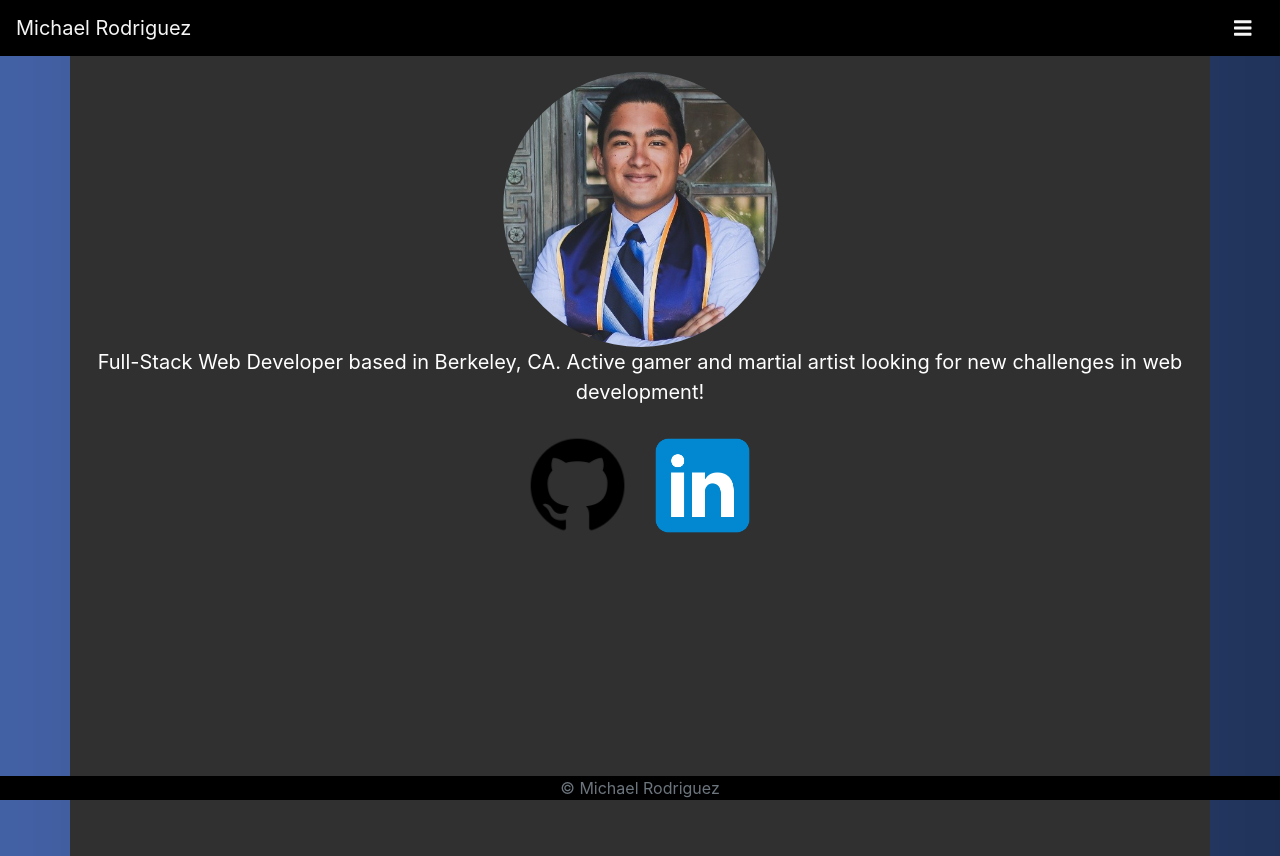
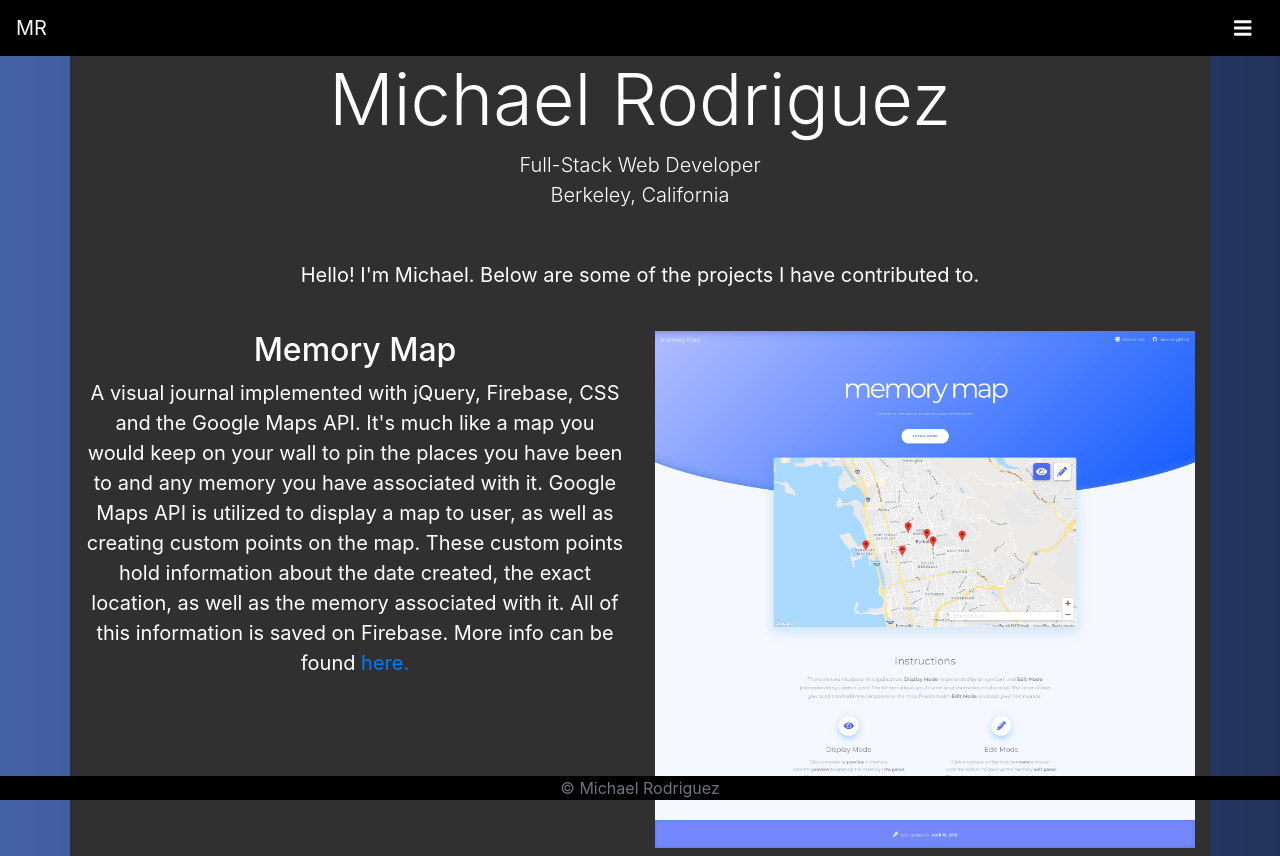
Before and after one commit to microdrigu/portfolio, a React (Create React App) app in the folder client/: page / in a window 1280 px wide. Built offline with nearby package versions, Linux system fonts and the light colour scheme.

Commit message:
MVP! MVP!

```diff
--- a/client/src/App.js
+++ b/client/src/App.js
@@ -1,5 +1,4 @@
 import React, { Component } from 'react';
-//import logo from './logo.svg';
 import './App.css';
 import { BrowserRouter as Router, Route, Link, Switch } from "react-router-dom";
 import Home from "./pages/Home";
@@ -11,8 +10,6 @@ import { library } from '@fortawesome/fontawesome-svg-core';
 import { FontAwesomeIcon } from '@fortawesome/react-fontawesome';
 import { faBars } from '@fortawesome/free-solid-svg-icons';
 library.add(faBars);
-
-const Poop = () => <div className="body"><h4>POOPERS</h4></div>;
 
 class App extends Component {
   render() {
@@ -29,11 +26,7 @@ class App extends Component {
         <div className="container-fluid">
 
           <nav className="d-flex sticky-top justify-content-between navbar">
-            <div className="navbar-brand"><Link className="link" style={{ textDecoration: 'none' }} to="/">Michael Rodriguez</Link></div>
-
-            {/* <div className="nav-item">
-              <h2 id="name"></h2>
-            </div> */}
+            <div className="navbar-brand"><Link className="link" style={{ textDecoration: 'none' }} to="/about">MR</Link></div>
 
             <button className="navbar-toggler" type="button" data-toggle="collapse" data-target="#navbarToggleExternalContent" aria-controls="navbarToggleExternalContent" aria-expanded="false" aria-label="Toggle navigation">
               <FontAwesomeIcon id="bars" icon="bars" />
@@ -43,17 +36,15 @@ class App extends Component {
 
           <div className="collapse makeGrey" id="navbarToggleExternalContent">
             <div className="justify-content-end p-3">
-              <p className="navbar-toggler noWeb" type="button" data-toggle="collapse" data-target="#navbarToggleExternalContent" aria-controls="navbarToggleExternalContent" aria-expanded="false" aria-label="Toggle navigation"><Link className="link" style={{ textDecoration: 'none',  }} to="/">About Me</Link></p>
-              <p className="navbar-toggler noWeb" type="button" data-toggle="collapse" data-target="#navbarToggleExternalContent" aria-controls="navbarToggleExternalContent" aria-expanded="false" aria-label="Toggle navigation"><Link className="link" style={{ textDecoration: 'none' }} to="/portfolio">Portfolio</Link></p>
-              <p className="navbar-toggler noWeb" type="button" data-toggle="collapse" data-target="#navbarToggleExternalContent" aria-controls="navbarToggleExternalContent" aria-expanded="false" aria-label="Toggle navigation"><Link className="link" style={{ textDecoration: 'none' }} to="/poop">Poop</Link></p>
+              <p className="navbar-toggler noWeb" type="button" data-toggle="collapse" data-target="#navbarToggleExternalContent" aria-controls="navbarToggleExternalContent" aria-expanded="false" aria-label="Toggle navigation"><Link className="link" style={{ textDecoration: 'none',  }} to="/about">About Me</Link></p>
+              <p className="navbar-toggler noWeb" type="button" data-toggle="collapse" data-target="#navbarToggleExternalContent" aria-controls="navbarToggleExternalContent" aria-expanded="false" aria-label="Toggle navigation"><Link className="link" style={{ textDecoration: 'none' }} to="/">Portfolio</Link></p>
             </div>
           </div>
 
 
           <Switch>
-            <Route exact path="/" component={Home} />
-            <Route exact path="/portfolio" component={Portfolio} />
-            <Route exact path="/poop" component={Poop} />
+            <Route exact path="/" component={Portfolio} />
+            <Route exact path="/about" component={Home} />
             {/* Heroku has their own 404 page, but here's one anyway */}
             <Route component={notFound} />
           </Switch>
--- a/client/src/components/portItem/portItem.js
+++ b/client/src/components/portItem/portItem.js
@@ -3,14 +3,16 @@ import React, { Component } from "react";
 class portItem extends Component {
     render() {
         return(
-            <div className= {String(`row ${this.props.reverse}`)}  >
+            <div className= "row">
+                <div className="col-md">
+                    <h2>{this.props.title}</h2>
+                    <p>{this.props.blurb} <a href={this.props.git}>here.</a></p>
+                </div>
+
                 <div className="col-md">
                     <a href={this.props.website}><img class="img-fluid port" src={this.props.image} alt="responsive website" /></a>
                 </div>
-                <div className="col-md">
-                    <h2>{this.props.title}</h2>
-                    <p>{this.props.blurb}</p>
-                </div>
+
             </div>
         )
     }
--- a/client/src/pages/Home/Home.css
+++ b/client/src/pages/Home/Home.css
@@ -36,7 +36,7 @@
 }
 
 .jumbo {
-    margin-top: 50px;
+    margin-top: 0px;
     margin-bottom: 50px;
 }
 
@@ -49,3 +49,11 @@
     height:auto;
     margin-bottom: 15px;
 }
+
+.forehead {
+    margin-bottom: 25px;
+}
+
+.linkBot {
+    margin-bottom: 20px;
+}
--- a/client/src/pages/Portfolio/Portfolio.js
+++ b/client/src/pages/Portfolio/Portfolio.js
@@ -2,8 +2,10 @@ import React, { Component } from "react";
 import Port from "../../components/portItem"
 import "../Home/Home.css";
 import Memory from "../../imgs/memorymapFull.png"
-import Equip from "../../imgs/equiprentFull.jpg"
+import Equip from "../../imgs/equiprent.jpg"
 import Big2 from "../../imgs/big2.jpg"
+import Github from "../../imgs/github.png"
+import Linkedin from "../../imgs/linkedin.png"
 
 class Portfolio extends Component {
 
@@ -16,21 +18,34 @@ class Portfolio extends Component {
               <h1 className="display-3 text-white">Michael Rodriguez</h1>
               <p className="lead text-white">Full-Stack Web Developer</p>
               <p className="lead text-white">Berkeley, California</p>
-              <p>Hello! I'm Michael. Below are some of the projects I have contributed to. </p>
             </div>
           </div>
 
-          <div className="row">
+          <div className="row forehead">
             <div className="col-md">
-
+            <p>Hello! I'm Michael. Below are some of the projects I have contributed to. </p>
             </div>
           </div>
 
-          <Port image={Memory} website="https://memory-map.github.io/Main/" title="Memory Map" blurb="here be a description of this great website lol" />
+          <Port image={Memory} website="https://memory-map.github.io/Main/" title="Memory Map"
+          blurb="A visual journal implemented with jQuery, Firebase, CSS and the Google Maps API. It's much like a map you would keep on your wall to pin the places you have been to and any memory you have associated with it.
+          Google Maps API is utilized to display a map to user, as well as creating custom points on the map. These custom points hold information about the date created, the exact location, as well as the memory associated with it.
+          All of this information is saved on Firebase. More info can be found" git="https://github.com/memory-map/Main"/>
 
-          <Port image={Big2} website="https://pusoydosbeta.herokuapp.com/" title="Big 2 Card Game" blurb="A card game made completely with Javascript" />
+          <Port image={Big2}  website="https://pusoydosbeta.herokuapp.com/" title="Big 2 Card Game" blurb="A card game made completely with JavaScript, featuring a fully functioning multiplayer AI. A single player can play a full game of big 2 on their web browser without the need for any flash plugin.
+          This web app is implemented with Express, jQuery, mongoDB and Deck of Cards API. More information can be found" git="https://github.com/Big2CardGame/Big2" />
 
-          <Port image={Equip} website="https://equiprent.herokuapp.com" title="EquipRent" blurb="helloWorld" />
+          <Port image={Equip} website="https://equiprent.herokuapp.com" title="EquipRent" blurb="A website where users can post their rarely used equipment and RENT them out to other members in their community.
+          Website uses MERN stack, as well as other technologies such as Socket IO (chat), Passport (user authentication), as well as design technologies such as CSS Grid, Flexbox, and Parallax JS. More information can be found" git="https://github.com/EquipRENTAL/Main"/>
+
+          <div className="row justify-content-center linkBot">
+            <div className="col-xs">
+              <a href="https://github.com/microdrigu"><img className="icon" src={Github} alt="github" /></a>
+            </div>
+            <div className="col-xs">
+              <a href="https://linkedin.com/in/microdrigu/"><img className="icon" src={Linkedin} alt="linkedin" /></a>
+            </div>
+        </div>
 
         </div>
       );
```
